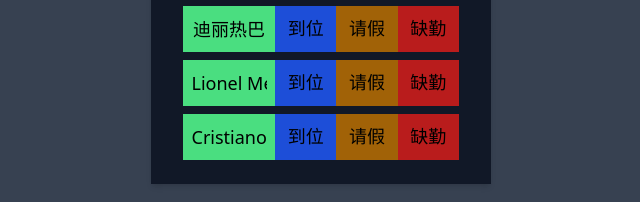
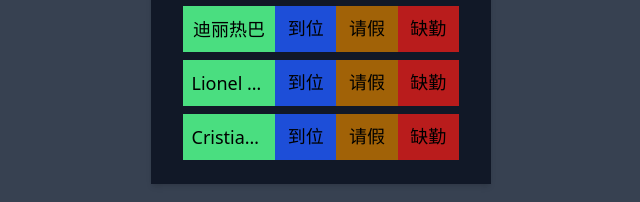
Before and after one commit to zhu-hong/roll-call-ts, a Vue app: page / in a window 1280 px wide. Shown: the part 1092-1294 px from the top of the page, without its empty margins (319-959 px from the left). Built offline with nearby package versions, Linux system fonts and the light colour scheme.

Commit message:
modify UI

```diff
--- a/src/App.vue
+++ b/src/App.vue
@@ -25,7 +25,7 @@
       <div v-for="m of mb.pandings" :key="m.id"
            class="grid grid-cols-9 children:(py-2 text-center transition duration-300)">
         <span class="col-span-3 bg-green-400 cursor-default grid place-items-center">
-          <span class="block w-75px h-30px leading-30px overflow-hidden overflow-ellipsis whitespace-nowrap" :title="m.name">{{ m.name }}</span>
+          <span class="block w-75px h-30px leading-30px truncate" :title="m.name">{{ m.name }}</span>
         </span>
         <span class="col-span-2 bg-blue-700 cursor-pointer hover:bg-blue-600"
               @click="mb.setState({ id: m.id, state: STATES.AEEIVE })">到位</span>
@@ -39,7 +39,7 @@
 
     <div class="grid grid-cols-3 gap-0.5" v-show="mb.arrives.length">
       <span v-for="m of mb.arrives" :key="m.id" class="bg-blue-700 cursor-pointer grid place-items-center py-2 transition duration-300 hover:(bg-blue-600)">
-        <span class="block w-75px h-30px text-center leading-30px overflow-hidden overflow-ellipsis whitespace-nowrap"
+        <span class="block w-75px h-30px text-center leading-30px truncate"
         :title="m.name"
         @click="mb.setState({ id: m.id, state: STATES.PENDING })">{{ m.name }}</span>
       </span>
@@ -48,7 +48,7 @@
 
     <div class="grid grid-cols-3 gap-0.5" v-show="mb.leaves.length">
       <span v-for="m of mb.leaves" :key="m.id" class="bg-yellow-700 cursor-pointer grid place-items-center py-2 transition duration-300 hover:(bg-yellow-600)">
-        <span class="block w-75px h-30px text-center leading-30px overflow-hidden overflow-ellipsis whitespace-nowrap"
+        <span class="block w-75px h-30px text-center leading-30px truncate"
         :title="m.name"
         @click="mb.setState({ id: m.id, state: STATES.PENDING })">{{ m.name }}</span>
       </span>
@@ -57,7 +57,7 @@
 
     <div class="grid grid-cols-3 gap-0.5" v-show="mb.absents.length">
       <span v-for="m of mb.absents" :key="m.id" class="bg-red-700 cursor-pointer grid place-items-center py-2 transition duration-300 hover:(bg-red-600)">
-        <span class="block w-75px h-30px text-center leading-30px overflow-hidden overflow-ellipsis whitespace-nowrap"
+        <span class="block w-75px h-30px text-center leading-30px truncate"
         :title="m.name"
         @click="mb.setState({ id: m.id, state: STATES.PENDING })">{{ m.name }}</span>
       </span>
```
